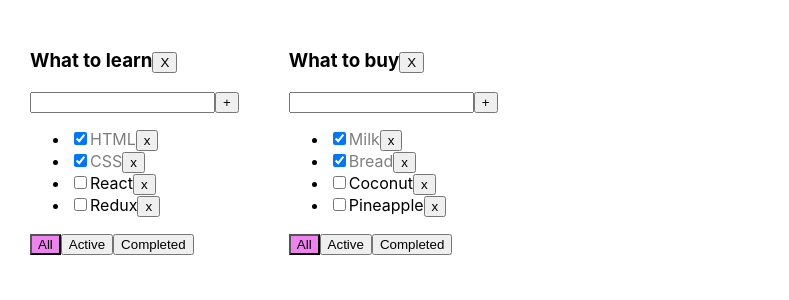
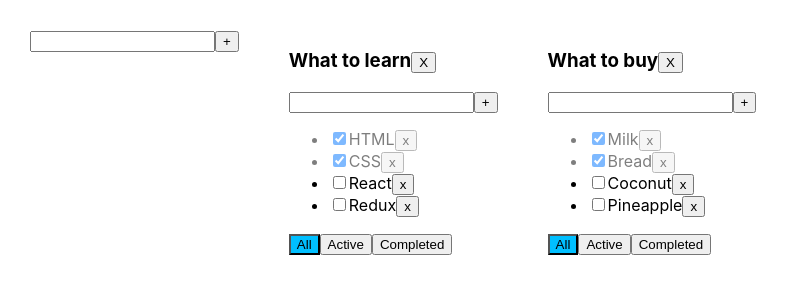
Before and after one commit to ivan-kishko/todo-list, a React (Create React App) app: page / in a window 1280 px wide. Shown: the top 300 px of the page, without its empty margins (0-789 px from the left). Built offline with nearby package versions, Linux system fonts and the light colour scheme.

Commit message:
added Custom Input Component and EditableSpan Component

```diff
--- /dev/null
+++ b/src/AddItemForm.tsx
@@ -0,0 +1,51 @@
+import React, {ChangeEvent, KeyboardEvent, useState} from 'react';
+
+export type AddItemFormPropsType = {
+    addItem: (title: string) => void
+}
+
+function AddItemForm(props: AddItemFormPropsType) {
+    const [title, setTitle] = useState<string>('');
+    const [error, setError] = useState<boolean>(false);
+
+    const errorMessage = error ? <div style={{color: "red"}}><b>title is required</b></div> : null
+
+    const onChangeTitle = (e: ChangeEvent<HTMLInputElement>) => {
+        setTitle(e.currentTarget.value)
+        setError(false)
+    }
+
+    const onClickAddItem = () => {
+        const validTitle = title.trim()
+        if (validTitle !== '') {
+            props.addItem(validTitle)
+            setTitle('')
+        } else {
+            setError(true)
+        }
+    }
+
+    const onKeyPressAddItem = (e: KeyboardEvent<HTMLInputElement>) => {
+        if (title.trim() !== '') {
+            if (e.key === 'Enter') {
+                onClickAddItem()
+                setTitle('')
+            }
+        } else {
+            setError(true)
+        }
+    }
+
+    return (
+        <div>
+            <input className={error ? "error": ""}
+                   value={title}
+                   onChange={onChangeTitle}
+                   onKeyPress={onKeyPressAddItem}/>
+            <button onClick={onClickAddItem}>+</button>
+            {errorMessage}
+        </div>
+    )
+}
+
+export default AddItemForm;
--- a/src/App.css
+++ b/src/App.css
@@ -12,7 +12,7 @@
 }
 
 .active-filter {
-  background-color: violet;
+  background-color: deepskyblue;
 }
 
 .error {
--- a/src/App.tsx
+++ b/src/App.tsx
@@ -2,6 +2,7 @@
 import './App.css';
 import TodoList, {TaskType} from "./TodoList";
 import {v1} from "uuid";
+import AddItemForm from "./AddItemForm";
 
 export type FilteredValuesType = "all" | "active" | "completed"
 
@@ -22,8 +23,8 @@
     const todoListID_2 = v1()
 
     const [todoLists, setTodoLists] = useState<TodoListType[]>([
-        {id: todoListID_1, title: 'What to learn', filter: 'all'},
-        {id: todoListID_2, title: 'What to buy', filter: 'all'}
+        {id: todoListID_1, title: 'What to learn', filter: "all"},
+        {id: todoListID_2, title: 'What to buy', filter: "all"}
     ])
 
     const [tasks, setTasks] = useState<TasksStateType>({
@@ -41,12 +42,32 @@
         ],
     })
 
-    // const [filter, setFilter] = useState<FilteredValuesType>("all")
-
     function changeTodoListFilter(filter: FilteredValuesType, todoListID: string) {
         setTodoLists(todoLists.map(tl => tl.id === todoListID ? {...tl, filter} : tl))
     }
+    function removeTodoList(todoListID: string) {
+        setTodoLists(todoLists.filter(tl => tl.id !== todoListID))
+        const copyTasks = {...tasks}
+        delete copyTasks[todoListID]
+        setTasks(copyTasks)
+    }
+    function addTodoList(title: string) {
+        const newTodoListId = v1();
+        const newTodoList: TodoListType = {id: newTodoListId, title, filter: "all"};
 
+        setTodoLists([...todoLists, newTodoList]);
+        setTasks({...tasks, [newTodoListId]: []});
+    }
+    function changeTodoListTitle(title: string, todoListID: string) {
+        setTodoLists(todoLists.map(tl => tl.id === todoListID ? {...tl, title: title} : tl))
+    }
+
+    function addTask(title: string, todoListID: string) {
+        const newTask: TaskType = {id: v1(), title, isDone: false}
+        const copyTasks = {...tasks}
+        copyTasks[todoListID] = [newTask, ...tasks[todoListID]]
+        setTasks(copyTasks)
+    }
     function removeTask(taskID: string, todoListID: string) {
         const copyTasks = {...tasks}
         copyTasks[todoListID] = tasks[todoListID].filter(t => t.id !== taskID)
@@ -55,24 +76,14 @@
         // tasks = filteredTasks
         // React.DOM.render() }
     }
-
-    function addTask(title: string, todoListID: string) {
-        const newTask: TaskType = {id: v1(), title, isDone: false}
-        const copyTasks = {...tasks}
-        copyTasks[todoListID] = [newTask, ...tasks[todoListID]]
-        setTasks(copyTasks)
-    }
-
     function changeTaskStatus(taskId: string, isDone: boolean, todoListID: string) {
         const copyTasks = {...tasks}
         copyTasks[todoListID] = copyTasks[todoListID].map(task => task.id === taskId ? {...task, isDone} : task)
         setTasks(copyTasks)
     }
-
-    function removeTodoList(todoListID: string) {
-        setTodoLists(todoLists.filter(tl => tl.id !== todoListID))
+    function changeTaskTitle(taskId: string, title: string, todoListID: string) {
         const copyTasks = {...tasks}
-        delete copyTasks[todoListID]
+        copyTasks[todoListID] = copyTasks[todoListID].map(task => task.id === taskId ? {...task, title} : task)
         setTasks(copyTasks)
     }
 
@@ -102,12 +113,15 @@
                 addTask={addTask}
                 changeTaskStatus={changeTaskStatus}
                 removeTodoList={removeTodoList}
+                changeTaskTitle={changeTaskTitle}
+                changeTodoListTitle={changeTodoListTitle}
             />
         )
     })
 
     return (
         <div className="App">
+            <AddItemForm addItem={addTodoList} />
             {todoListComponents}
         </div>
     );
--- /dev/null
+++ b/src/EditableSpan.tsx
@@ -0,0 +1,50 @@
+import React, {ChangeEvent, KeyboardEvent, useState} from 'react';
+
+type EditableSpanPropsType = {
+    title: string
+    changeTitle: (title: string) => void
+}
+
+export function EditableSpan(props: EditableSpanPropsType) {
+    const [editMode, setEditMode] = useState<boolean>(false)
+    const onEditMode = () => {
+        setEditMode(true)
+    }
+    const offEditMode = () => {
+        if(title.trim() !== "") {
+            setEditMode(false)
+            props.changeTitle(title)
+            setTempTitle(title)
+        } else {
+            setTitle(tempTitle)
+            setEditMode(false)
+        }
+    }
+
+    const [title, setTitle] = useState<string>(props.title)
+    const onChangeTitle = (e: ChangeEvent<HTMLInputElement>) => {
+        setTitle(e.currentTarget.value)
+    }
+    const onEnterOffEditMode = (e: KeyboardEvent<HTMLInputElement>) => {
+        if(e.key === "Enter") {
+            offEditMode()
+        }
+    }
+
+    //make onBlur return last title if empty field submitted
+    const [tempTitle, setTempTitle] = useState<string>(title)
+
+    return (
+        editMode
+            ? <input
+                value={title}
+                onChange={onChangeTitle}
+                onBlur={offEditMode}
+                onKeyPress={onEnterOffEditMode}
+                autoFocus
+            />
+            : <span
+                onDoubleClick={onEditMode}
+            >{props.title}</span>
+    )
+}
--- a/src/TodoList.tsx
+++ b/src/TodoList.tsx
@@ -1,5 +1,7 @@
-import React, {ChangeEvent, KeyboardEvent, useState} from 'react';
+import React, {ChangeEvent} from 'react';
 import {FilteredValuesType} from "./App";
+import AddItemForm from "./AddItemForm";
+import {EditableSpan} from "./EditableSpan";
 
 export type PropsTodoListType = {
     todoListID: string
@@ -11,6 +13,8 @@
     addTask: (title: string, todoListID: string) => void
     changeTaskStatus: (taskId: string, isDone: boolean, todoListID: string) => void
     removeTodoList: (todoListID: string) => void
+    changeTaskTitle: (taskId: string, title: string, todoListID: string) => void
+    changeTodoListTitle: (title: string, todoListID: string) => void
 }
 
 export type TaskType = {
@@ -23,76 +27,59 @@
     const tasksJSXElements = props.tasks.map(task => {
         const changeTaskStatus = (e: ChangeEvent<HTMLInputElement>) => props.changeTaskStatus(task.id, e.currentTarget.checked, props.todoListID)
         const removeTask = () => props.removeTask(task.id, props.todoListID)
+        const changeTaskTitle = (title: string) => props.changeTaskTitle(task.id, title, props.todoListID)
         return (
-            <li key={task.id}>
+            <li key={task.id} className={task.isDone ? "is-done" : ""}>
                 <input type="checkbox" checked={task.isDone} onChange={changeTaskStatus}/>
-                <span className={task.isDone ? "is-done" : ""}>{task.title}</span>
-                <button onClick={removeTask}>x</button>
+                <EditableSpan title={task.title} changeTitle={changeTaskTitle}/>
+                {/*<span>{task.title} </span>*/}
+                <button onClick={removeTask}> x</button>
             </li>
         )
     });
 
-    const [title, setTitle] = useState<string>('')
-
-    const [error, setError] = useState<boolean>(false)
-
-    const onClickAddTask = () => {
-        if (title.trim() !== '') {
-            props.addTask(title, props.todoListID)
-            setTitle('')
-        } else {
-            setError(true)
-        }
-    }
-
-    const onChangeTitle = (e: ChangeEvent<HTMLInputElement>) => {
-        setTitle(e.currentTarget.value)
-        setError(false)
-    }
-
-    const onKeyPressAddTask = (e: KeyboardEvent<HTMLInputElement>) => {
-        if (title.trim() !== '') {
-            if (e.key === 'Enter') {
-                onClickAddTask()
-                setTitle('')
-            }
-        } else {
-            setError(true)
-        }
-    }
-
     const onClickSetAllFilter = () => {
         props.changeTodoListFilter("all", props.todoListID)
     }
-
     const onClickSetActiveFilter = () => {
         props.changeTodoListFilter("active", props.todoListID)
     }
-
     const onClickSetCompletedFilter = () => {
         props.changeTodoListFilter("completed", props.todoListID)
+    }
+
+    const addTask = (title: string) => {
+        props.addTask(title, props.todoListID)
     }
 
     const removeTodoList = () => {
         props.removeTodoList(props.todoListID)
     }
+    const changeTodoListTitle = (title: string) => {
+        props.changeTodoListTitle(title, props.todoListID)
+    }
 
     return (
         <div className="TodoList">
             <div>
-                <h3>{props.title}<button onClick={removeTodoList}>X</button></h3>
-                <div>
-                    <input className={error ? "error": ""} value={title} onChange={onChangeTitle} onKeyPress={onKeyPressAddTask}/>
-                    <button onClick={onClickAddTask}>+</button>
-                    {error && <div style={{color: "red"}}><b>title incorrect</b></div>}
-                </div>
+                <h3>
+                    <EditableSpan title={props.title} changeTitle={changeTodoListTitle}/>
+                    <button onClick={removeTodoList}>X</button>
+                </h3>
+                <AddItemForm addItem={addTask}/>
                 <ul>
                     {tasksJSXElements}
                 </ul>
                 <div>
-                    <button className={props.filter === "all" ? "active-filter" : ""} onClick={onClickSetAllFilter}>All</button>
-                    <button className={props.filter === "active" ? "active-filter" : ""} onClick={onClickSetActiveFilter}>Active</button>
-                    <button className={props.filter === "completed" ? "active-filter" : ""} onClick={onClickSetCompletedFilter}>Completed</button>
+                    <button className={props.filter === "all" ? "active-filter" : ""}
+                            onClick={onClickSetAllFilter}>All
+                    </button>
+                    <button className={props.filter === "active" ? "active-filter" : ""}
+                            onClick={onClickSetActiveFilter}>Active
+                    </button>
+                    <button className={props.filter === "completed" ? "active-filter" : ""}
+                            onClick={onClickSetCompletedFilter}>Completed
+                    </button>
                 </div>
             </div>
         </div>
```
